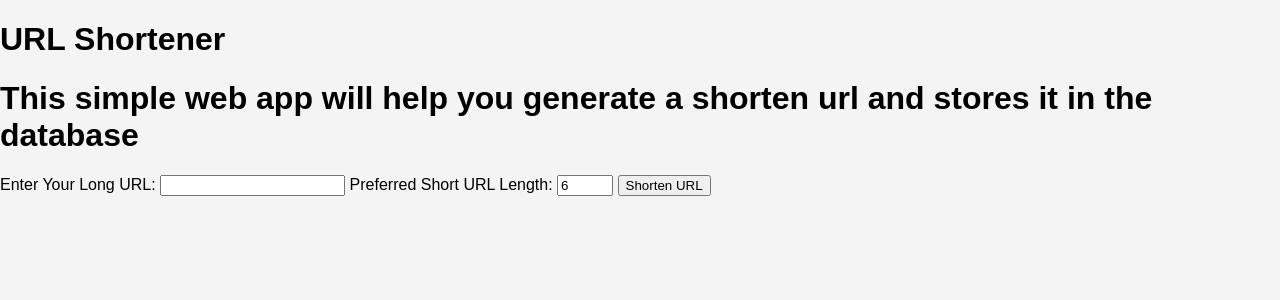
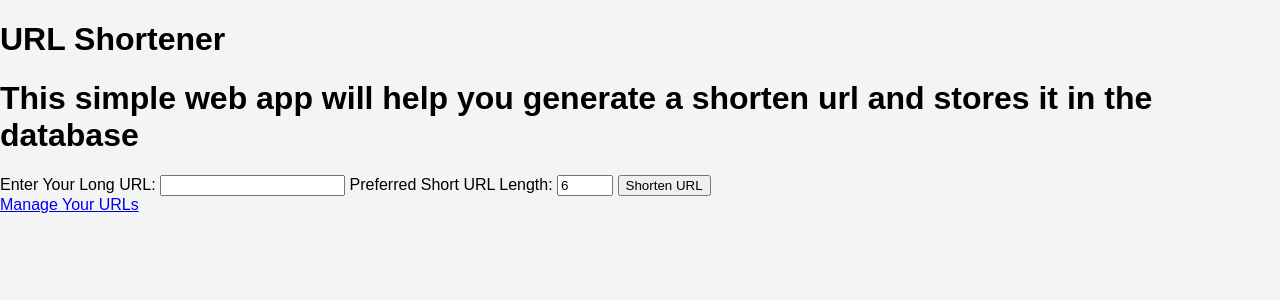
Before and after one commit to Yusufolola/url_shortener, a FastAPI app: page / in a window 1280 px wide. Shown: the top 300 px of the page. Run offline with FastAPI, Linux system fonts and the light colour scheme.

Commit message:
Update index.html

```diff
--- a/app/templates/index.html
+++ b/app/templates/index.html
@@ -11,4 +11,7 @@
     <button type="submit">Shorten URL</button>
 </form>
 <div id="result"></div>
+<div>
+    <a href="/manage/">Manage Your URLs</a>
+</div>
 {% endblock %}
```
